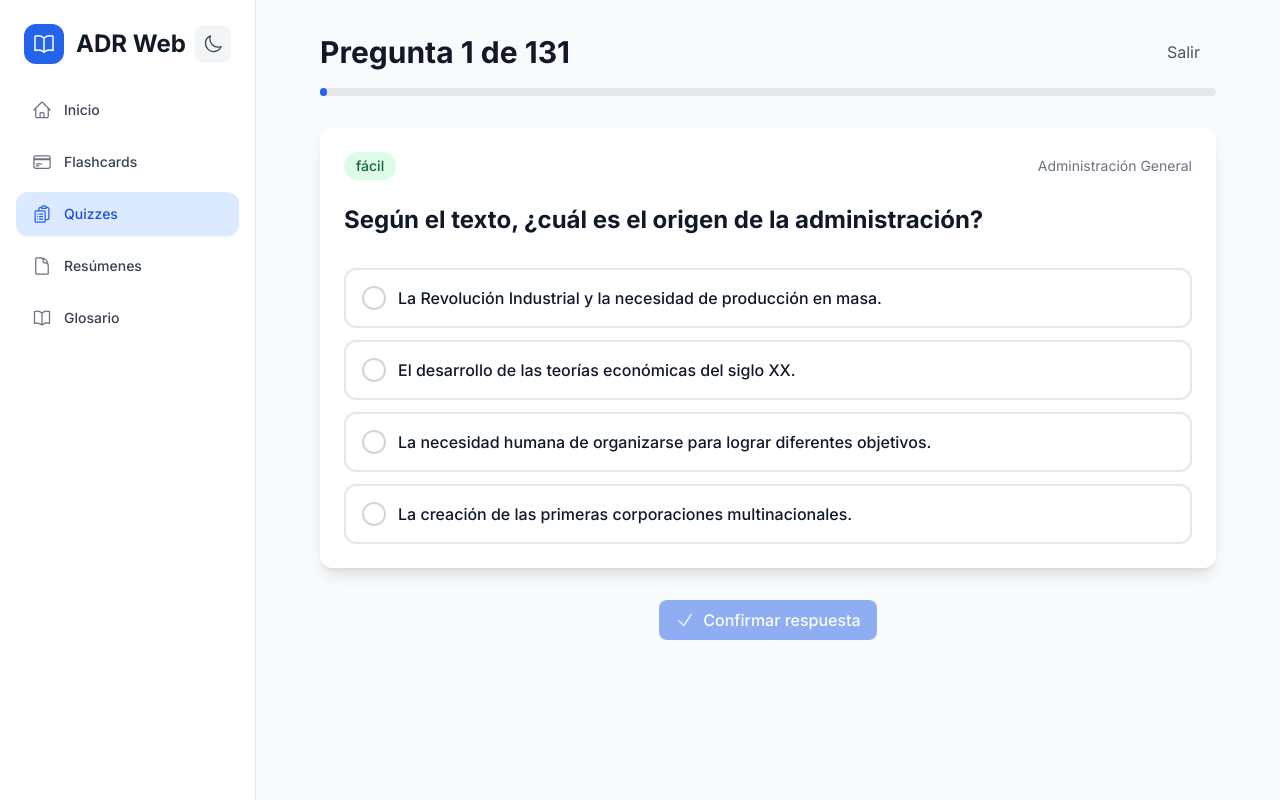
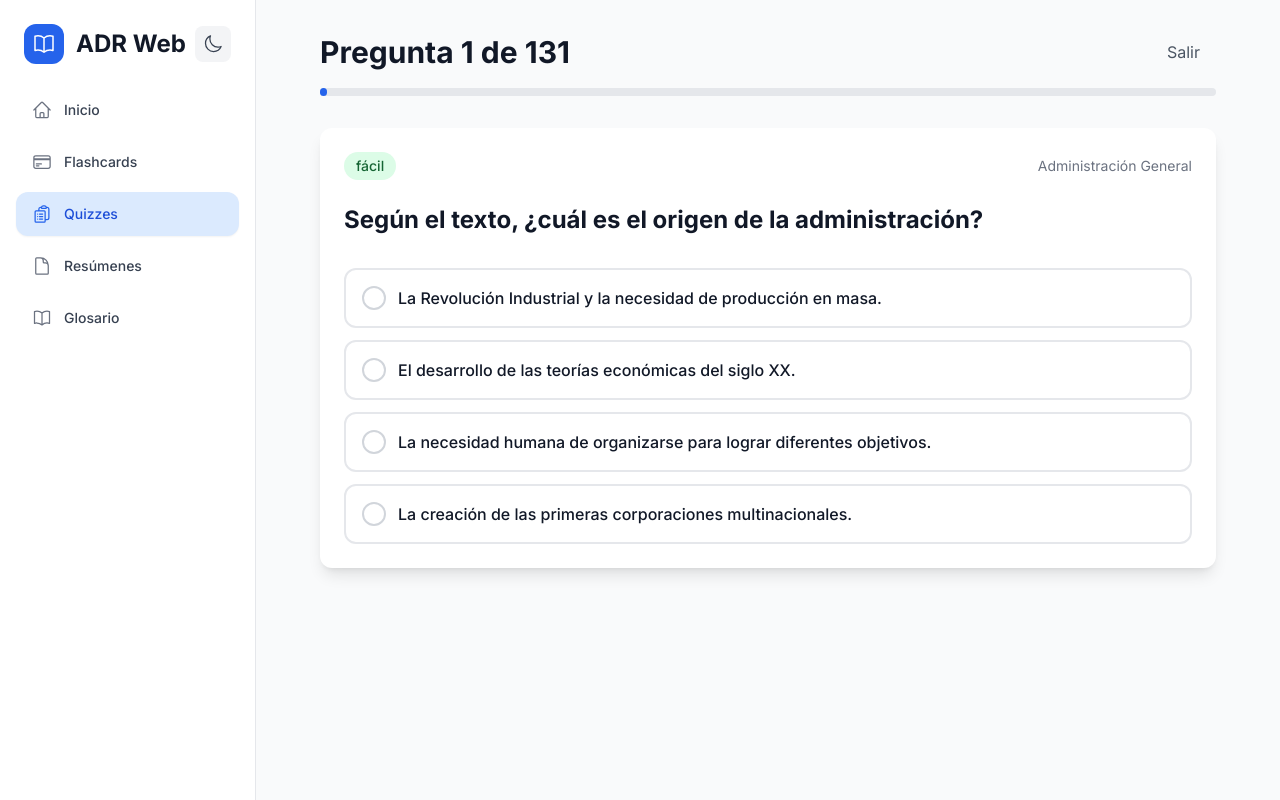
Before and after one commit to brahianf1/adr-web, a React (Vite) app: page /quizzes in a window 1280 px wide. Both pictures are taken after a click on the button "Comenzar Quiz". Built offline with nearby package versions, Linux system fonts and the light colour scheme.

Commit message:
feat: implement instant answer selection with auto-advance and improved visual feedback in quizzes

```diff
--- a/src/pages/Quizzes.jsx
+++ b/src/pages/Quizzes.jsx
@@ -86,22 +86,17 @@ const Quizzes = () => {
   }
 
   const selectAnswer = (answer) => {
+    if (showResult) return // Prevent selection after result is shown
+
     setSelectedAnswer(answer)
-  }
 
-  const submitAnswer = () => {
-    if (!selectedAnswer) {
-      // Visual feedback through button state instead of toast
-      // The disabled state of the button already indicates this
-      return
-    }
-
+    // Immediate result showing - no need to confirm
     const currentQuestion = currentQuiz[currentQuestionIndex]
-    const isCorrect = selectedAnswer === currentQuestion.correct_option
+    const isCorrect = answer === currentQuestion.correct_option
 
     const result = {
       question: currentQuestion.question,
-      selectedAnswer,
+      selectedAnswer: answer,
       correctAnswer: currentQuestion.correct_option,
       isCorrect,
       topic: currentQuestion.topic,
@@ -114,8 +109,21 @@ const Quizzes = () => {
     // Update study progress
     updateStudyProgress('quiz', currentQuestion.id, isCorrect)
 
-    // Visual feedback is handled by the UI color changes
-    // No need for toast notifications as the answer options show the result clearly
+    // Auto-advance after showing result (like Duolingo/Kahoot)
+    setTimeout(() => {
+      if (currentQuestionIndex < currentQuiz.length - 1) {
+        setCurrentQuestionIndex(currentQuestionIndex + 1)
+        setSelectedAnswer('')
+        setShowResult(false)
+      } else {
+        finishQuiz()
+      }
+    }, 1500) // Show result for 1.5 seconds, then auto-advance
+  }
+
+  // Remove the old submitAnswer function since we don't need it anymore
+  const submitAnswer = () => {
+    // This function is no longer needed with instant selection
   }
 
   const nextQuestion = () => {
@@ -367,9 +375,9 @@ const Quizzes = () => {
                 return (
                   <motion.button
                     key={index}
-                    onClick={() => !showResult && selectAnswer(option)}
+                    onClick={() => selectAnswer(option)}
                     disabled={showResult}
-                    className={`w-full p-4 text-left rounded-xl border-2 transition-all duration-200 ${
+                    className={`w-full p-4 text-left rounded-xl border-2 transition-all duration-300 ${
                       showCorrectAnswer
                         ? 'border-green-500 bg-green-50 dark:bg-green-900/20 text-green-700 dark:text-green-400'
                         : showWrongAnswer
@@ -377,12 +385,15 @@ const Quizzes = () => {
                         : isSelected
                         ? 'border-primary-500 bg-primary-50 dark:bg-primary-900/20 text-primary-700 dark:text-primary-400'
                         : 'border-gray-200 dark:border-gray-700 hover:border-primary-300 dark:hover:border-primary-600 hover:bg-gray-50 dark:hover:bg-gray-700'
-                    } ${showResult ? 'cursor-not-allowed' : 'cursor-pointer'}`}
+                    } ${showResult ? 'cursor-not-allowed' : 'cursor-pointer hover:scale-102 active:scale-98'}`}
                     whileHover={!showResult ? { scale: 1.02 } : {}}
                     whileTap={!showResult ? { scale: 0.98 } : {}}
+                    initial={{ opacity: 0, y: 10 }}
+                    animate={{ opacity: 1, y: 0 }}
+                    transition={{ delay: index * 0.1 }}
                   >
                     <div className="flex items-start space-x-3">
-                      <div className={`w-6 h-6 min-w-6 min-h-6 rounded-full border-2 flex items-center justify-center flex-shrink-0 ${
+                      <div className={`w-6 h-6 min-w-6 min-h-6 rounded-full border-2 flex items-center justify-center flex-shrink-0 transition-all duration-300 ${
                         showCorrectAnswer
                           ? 'border-green-500 bg-green-500'
                           : showWrongAnswer
@@ -392,10 +403,22 @@ const Quizzes = () => {
                           : 'border-gray-300 dark:border-gray-600'
                       }`}>
                         {showCorrectAnswer && (
-                          <CheckIcon className="w-4 h-4 text-white" />
+                          <motion.div
+                            initial={{ scale: 0 }}
+                            animate={{ scale: 1 }}
+                            transition={{ delay: 0.2 }}
+                          >
+                            <CheckIcon className="w-4 h-4 text-white" />
+                          </motion.div>
                         )}
                         {showWrongAnswer && (
-                          <XMarkIcon className="w-4 h-4 text-white" />
+                          <motion.div
+                            initial={{ scale: 0 }}
+                            animate={{ scale: 1 }}
+                            transition={{ delay: 0.2 }}
+                          >
+                            <XMarkIcon className="w-4 h-4 text-white" />
+                          </motion.div>
                         )}
                         {isSelected && !showResult && (
                           <CheckIcon className="w-4 h-4 text-white" />
@@ -409,28 +432,24 @@ const Quizzes = () => {
             </div>
           </motion.div>
 
-          {/* Action Buttons */}
-          <div className="flex items-center justify-center space-x-4">
-            {!showResult ? (
-              <button
-                onClick={submitAnswer}
-                disabled={!selectedAnswer}
-                className="btn-primary disabled:opacity-50 disabled:cursor-not-allowed flex items-center space-x-2"
-              >
-                <CheckIcon className="w-5 h-5" />
-                <span>Confirmar respuesta</span>
-              </button>
-            ) : (
-              <button
-                onClick={nextQuestion}
-                className="btn-primary flex items-center space-x-2"
-              >
-                <span>
-                  {currentQuestionIndex < currentQuiz.length - 1 ? 'Siguiente pregunta' : 'Ver resultados'}
-                </span>
-              </button>
-            )}
-          </div>
+          {/* Progress indicator for mobile - shows current progress */}
+          {showResult && (
+            <motion.div
+              initial={{ opacity: 0, y: 20 }}
+              animate={{ opacity: 1, y: 0 }}
+              className="text-center py-6"
+            >
+              <div className="text-sm text-gray-500 dark:text-gray-400 mb-2">
+                {currentQuestionIndex < currentQuiz.length - 1
+                  ? 'Siguiente pregunta en...'
+                  : 'Finalizando quiz...'
+                }
+              </div>
+              <div className="w-8 h-8 mx-auto">
+                <div className="animate-spin rounded-full h-8 w-8 border-b-2 border-primary-500"></div>
+              </div>
+            </motion.div>
+          )}
         </div>
       </div>
     )
```
Also changed, not shown: 1 other file (tests, documents, lock files or other folders).
